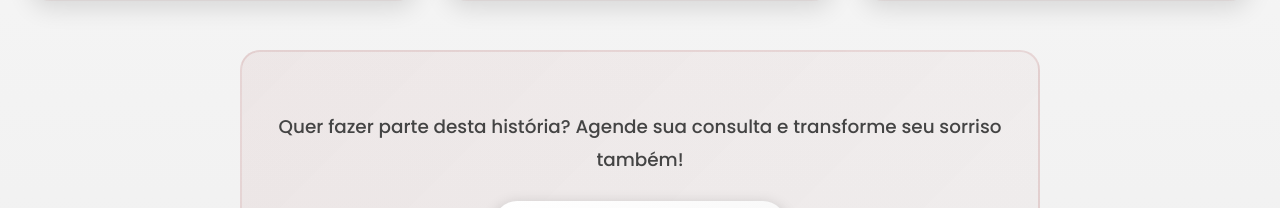
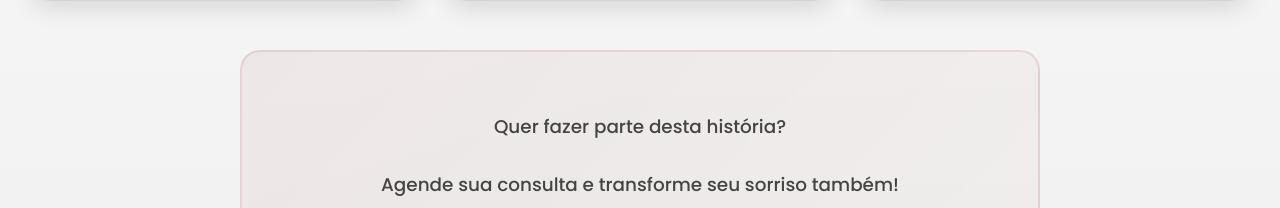
Before and after one commit to joaovcorrea/projeto_rullian, a website: page index.html in a window 1280 px wide. Shown: the part 8382-8590 px from the top of the page. Drawn offline with Linux system fonts and the light colour scheme; a script that the page names is missing.

```diff
--- a/index.html
+++ b/index.html
@@ -509,7 +509,7 @@
       </div>
     </div>
     <div class="sorrisos-cta">
-      <p>Quer fazer parte desta história? Agende sua consulta e transforme seu sorriso também!</p>
+      <p>Quer fazer parte desta história? </p><p> Agende sua consulta e transforme seu sorriso também!</p>
       <button class="btn-agendar" onclick="window.location.href='https://wa.me/5541997484686'">
         <i class="fab fa-whatsapp"></i>
         <span>Agende sua consulta</span>
```
